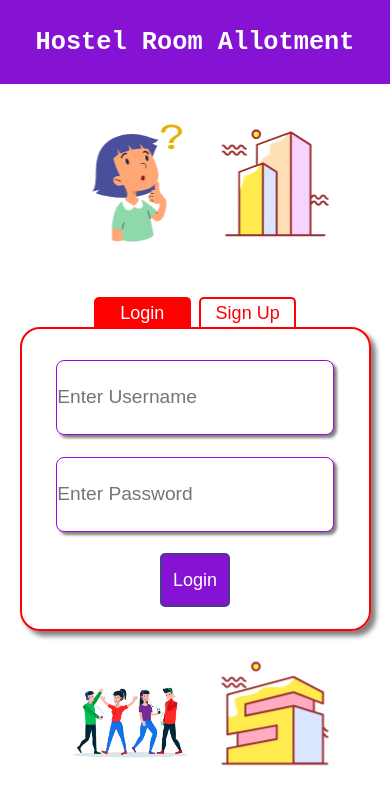
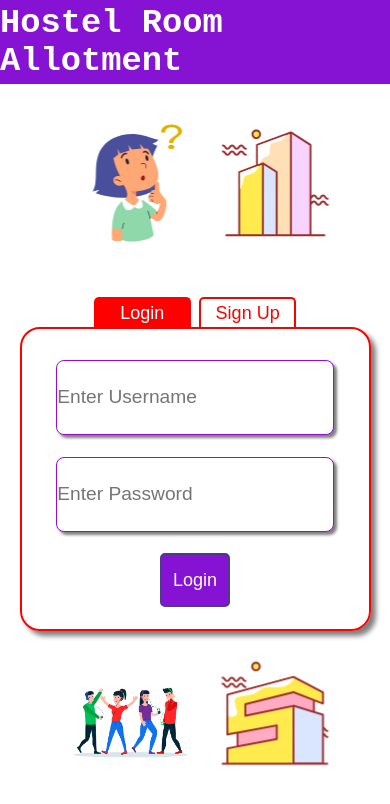
Before and after one commit to SoumabhoDev/HostelRoomAllotment, a plain HTML site: page index.html in a window 390 px wide. Drawn offline with Linux system fonts and the light colour scheme.

Commit message:
modified:   styles/index.css

```diff
--- a/styles/index.css
+++ b/styles/index.css
@@ -227,7 +227,7 @@ header {
     height: 80%;
   }
   header {
-    font-size: 3vh;
+    font-size: 4vh;
   }
   .container {
     flex-direction: column;
```
